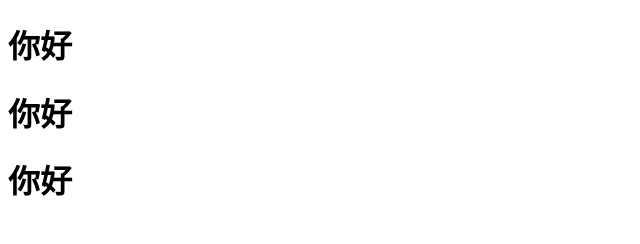
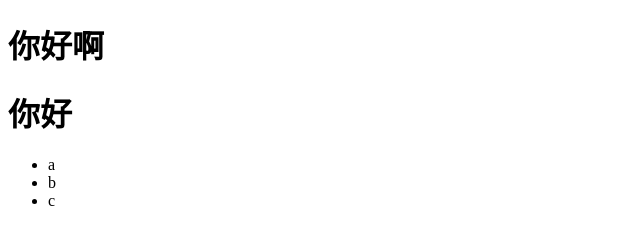
Before and after one commit to fangyuting/demo, a plain HTML site: page index.html in a window 1280 px wide. Shown: the whole page, without its empty margins (0-640 px from the left). Drawn offline with Linux system fonts and the light colour scheme.

Commit message:
added feature

```diff
--- a/index.html
+++ b/index.html
@@ -9,9 +9,13 @@
 </head>
 
 <body>
+    <h1>你好啊</h1>
     <h1>你好</h1>
-    <h1>你好</h1>
-    <h1>你好</h1>
+    <ul>
+        <li>a</li>
+        <li>b</li>
+        <li>c</li>
+    </ul>
 </body>
 
 </html>
```
